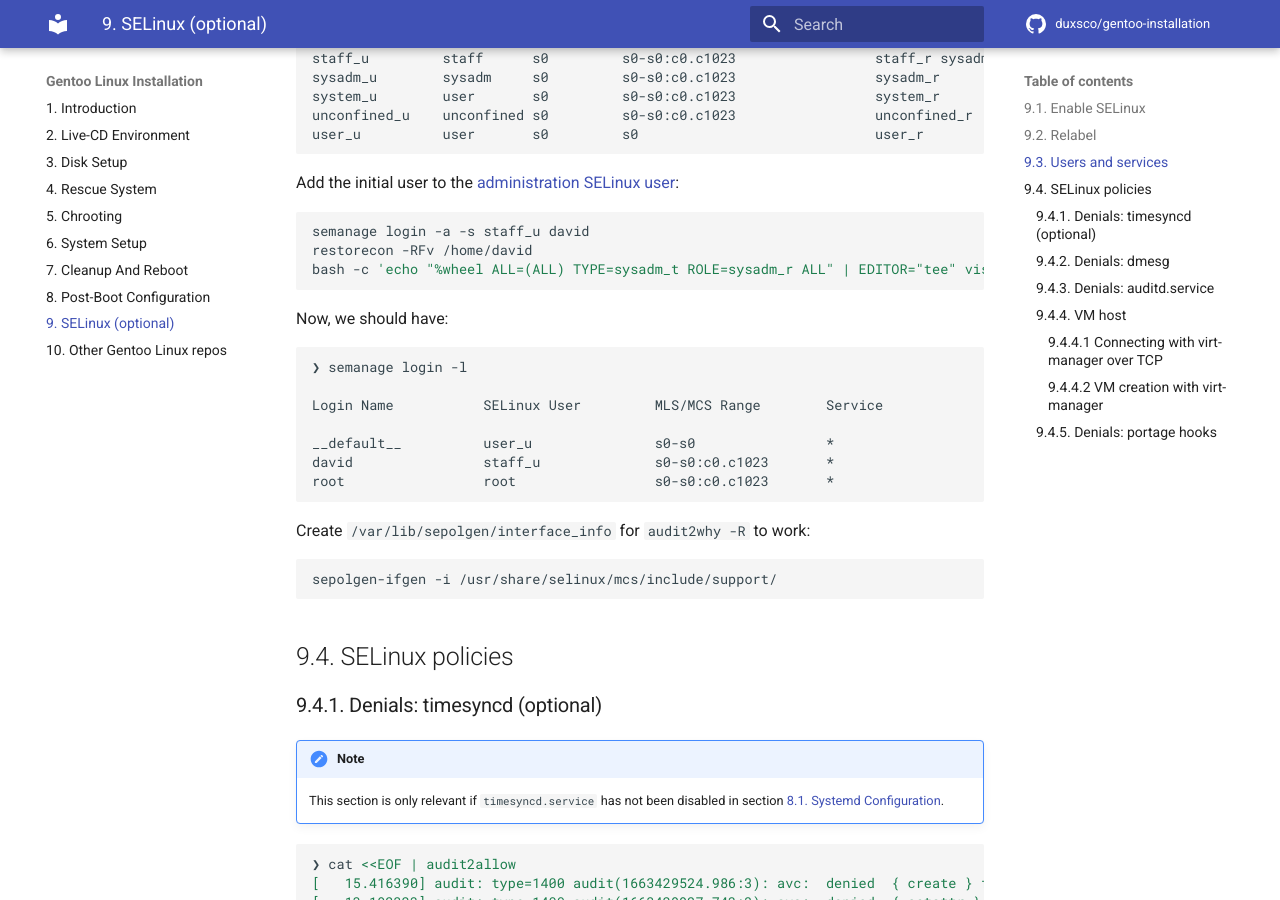
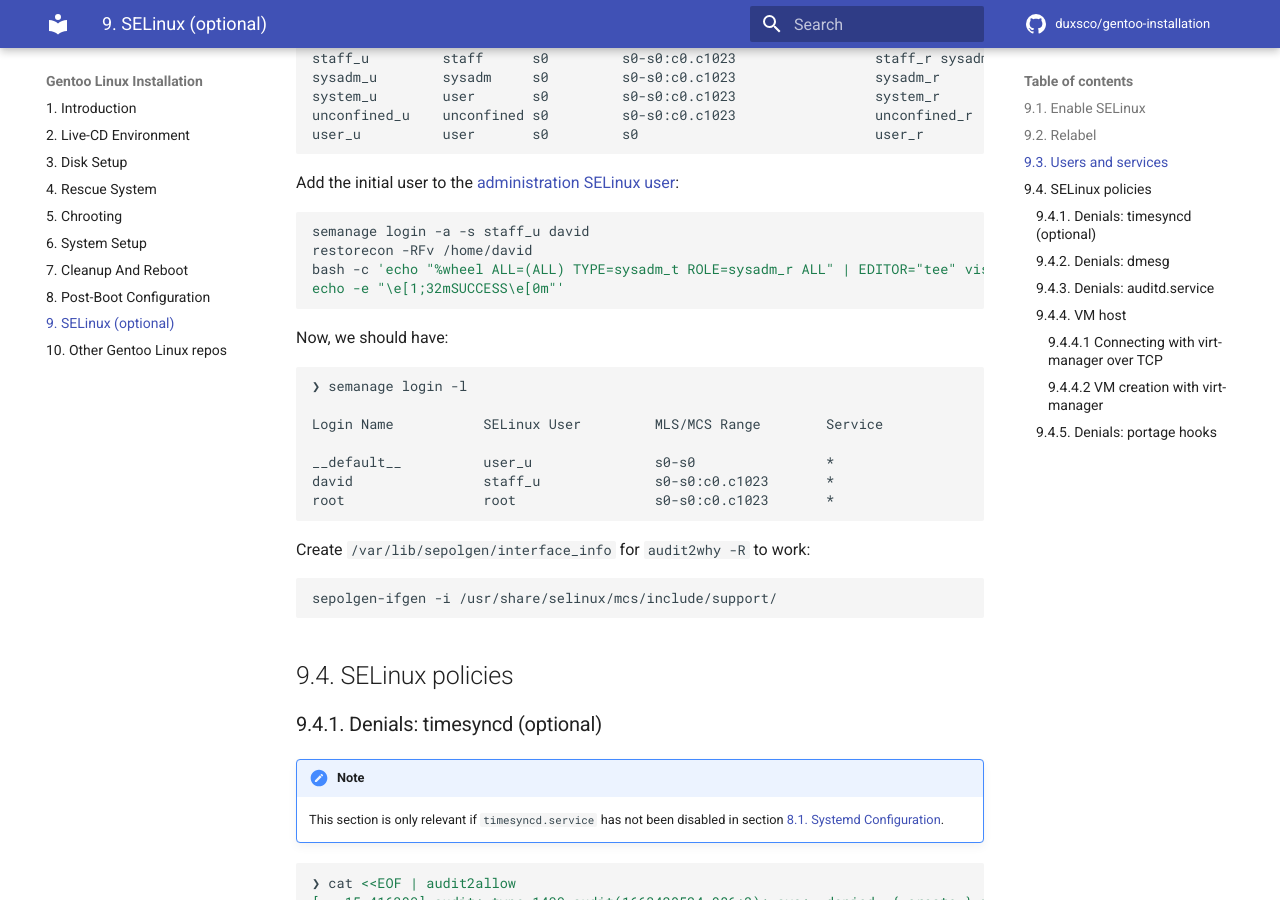
Before and after one commit to duxsco/gentoo-installation, an MkDocs documentation site: the page built from docs/selinux.md, in a window 1280 px wide and 900 px high, scrolled down 2620 px. Built offline with MkDocs 1.6.1 and Material for MkDocs 9.7.7, drawn with Linux system fonts in a browser that asks for light colours; comment, search, counter and statistics services are not loaded.

Commit message:
Update echo SUCCESS

````diff
--- a/docs/selinux.md
+++ b/docs/selinux.md
@@ -129,7 +129,8 @@ Add the initial user to the [administration SELinux user](https://wiki.gentoo.or
 ```shell
 semanage login -a -s staff_u david
 restorecon -RFv /home/david
-bash -c 'echo "%wheel ALL=(ALL) TYPE=sysadm_t ROLE=sysadm_r ALL" | EDITOR="tee" visudo -f /etc/sudoers.d/wheel; echo $?'
+bash -c 'echo "%wheel ALL=(ALL) TYPE=sysadm_t ROLE=sysadm_r ALL" | EDITOR="tee" visudo -f /etc/sudoers.d/wheel && \
+echo -e "\e[1;32mSUCCESS\e[0m"'
 ```
 
 Now, we should have:
````
Also changed, not shown: docs/cleanup_and_reboot.md (+2 -1 lines), docs/system_setup.md (+2 -1 lines).
